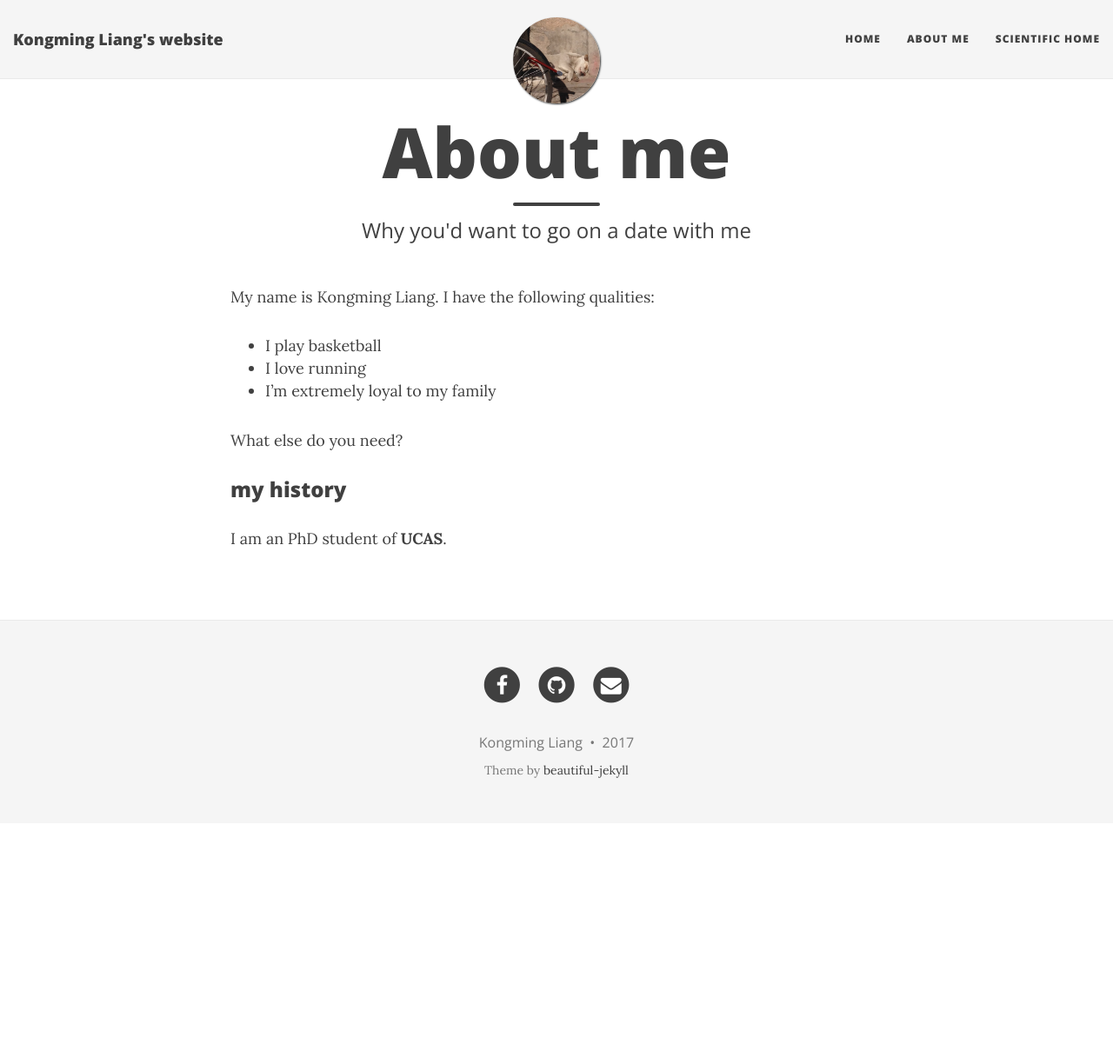
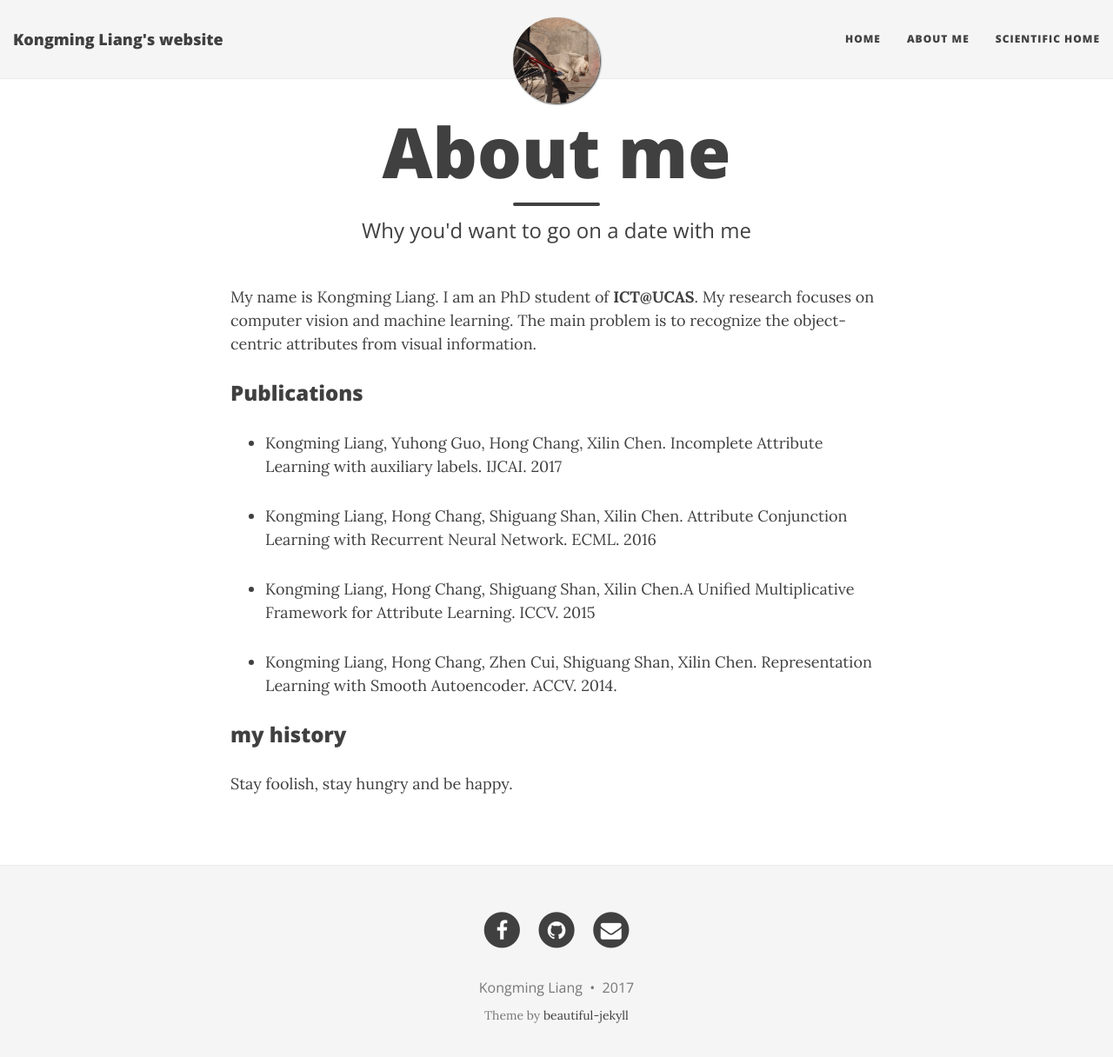
Before and after one commit to GriffinLiang/griffinliang.github.com, a Jekyll site: the page built from aboutme.md, in a window 1280 px wide and 1229 px high. Shown: the top 1216 px of the window at 87% size. Built offline with Jekyll 4.4.1, drawn with Linux system fonts in a browser that asks for light colours; nearby versions of some CDN libraries.

Commit message:
Update aboutme.md

```diff
--- a/aboutme.md
+++ b/aboutme.md
@@ -4,14 +4,18 @@ title: About me
 subtitle: Why you'd want to go on a date with me
 ---
 
-My name is Kongming Liang. I have the following qualities:
+My name is Kongming Liang. I am an PhD student of **ICT@UCAS**. My research focuses on computer vision and machine learning. The main problem is to recognize the object-centric attributes from visual information.
 
-- I play basketball
-- I love running
-- I'm extremely loyal to my family
+### Publications
 
-What else do you need?
+- Kongming Liang, Yuhong Guo, Hong Chang, Xilin Chen. Incomplete Attribute Learning with auxiliary labels. IJCAI. 2017
+
+- Kongming Liang, Hong Chang, Shiguang Shan, Xilin Chen. Attribute Conjunction Learning with Recurrent Neural Network. ECML. 2016
+
+- Kongming Liang, Hong Chang, Shiguang Shan, Xilin Chen.A Unified Multiplicative Framework for Attribute Learning. ICCV. 2015
+
+- Kongming Liang, Hong Chang, Zhen Cui, Shiguang Shan, Xilin Chen. Representation Learning with Smooth Autoencoder. ACCV. 2014.
 
 ### my history
 
-I am an PhD student of **UCAS**.
+Stay foolish, stay hungry and be happy.
```
